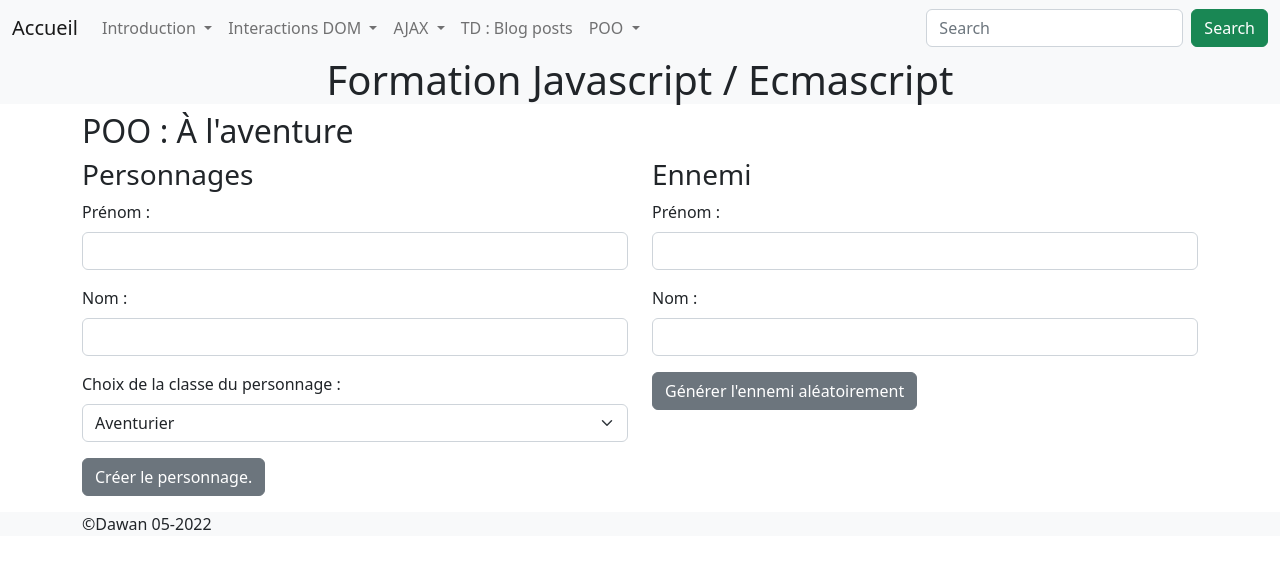
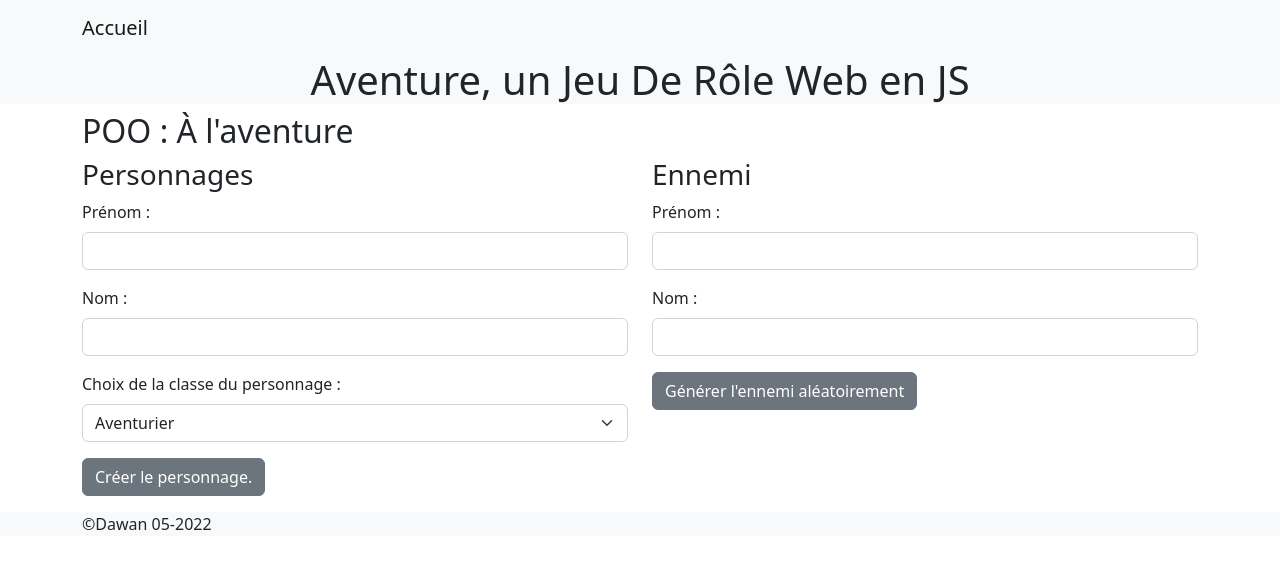
Before and after one commit to nicoduflot/aventure-JDRW-JS, a plain HTML site: page index.html in a window 1280 px wide. Drawn offline with Linux system fonts and the light colour scheme.

Commit message:
réglage de la page d'accueil

```diff
--- a/index.html
+++ b/index.html
@@ -4,16 +4,16 @@
 <head>
     <meta charset="UTF-8" />
     <meta name="viewport" content="width=device-width, initial-scale=1.0" />
-    <title>Formation Javascript / Ecmascript 6 +</title>
+    <title>Aventure, un Jeu De Rôle Web en JS</title>
     <link rel="stylesheet" href="../css/bootstrap.css" />
     <script src="../js/bootstrap.bundle.js"></script>
-    <link rel="stylesheet" href="../css/style.css" />
+    <link rel="stylesheet" href="./css/style.css" />
     <script type="module" src="./class/Aventure.js"></script>
 </head>
 
 <body>
     <nav class="navbar navbar-expand-lg bg-light">
-        <div class="container-fluid">
+        <div class="container">
             <a class="navbar-brand" href="../">Accueil</a>
             <button class="navbar-toggler" type="button" data-bs-toggle="collapse"
                 data-bs-target="#navbarSupportedContent" aria-controls="navbarSupportedContent" aria-expanded="false"
@@ -22,6 +22,7 @@
             </button>
             <div class="collapse navbar-collapse" id="navbarSupportedContent">
                 <ul class="navbar-nav me-auto mb-2 mb-lg-0">
+                    <!--
                     <li class="nav-item dropdown">
                         <a class="nav-link dropdown-toggle" href="#" id="navbarDropdown" role="button"
                             data-bs-toggle="dropdown" aria-expanded="false">
@@ -76,18 +77,13 @@
                             <li><a class="dropdown-item" href="../poo/classe.html">Class</a></li>
                         </ul>
                     </li>
+                    -->
                 </ul>
-                <form class="d-flex" role="search">
-                    <input class="form-control me-2" type="search" placeholder="Search" aria-label="Search" />
-                    <button class="btn btn-success" type="submit">
-                        Search
-                    </button>
-                </form>
             </div>
         </div>
     </nav>
     <header class="bg-light text-center">
-        <h1>Formation Javascript / Ecmascript</h1>
+        <h1>Aventure, un Jeu De Rôle Web en JS</h1>
     </header>
     <main class="container">
         <section class="row">
```
